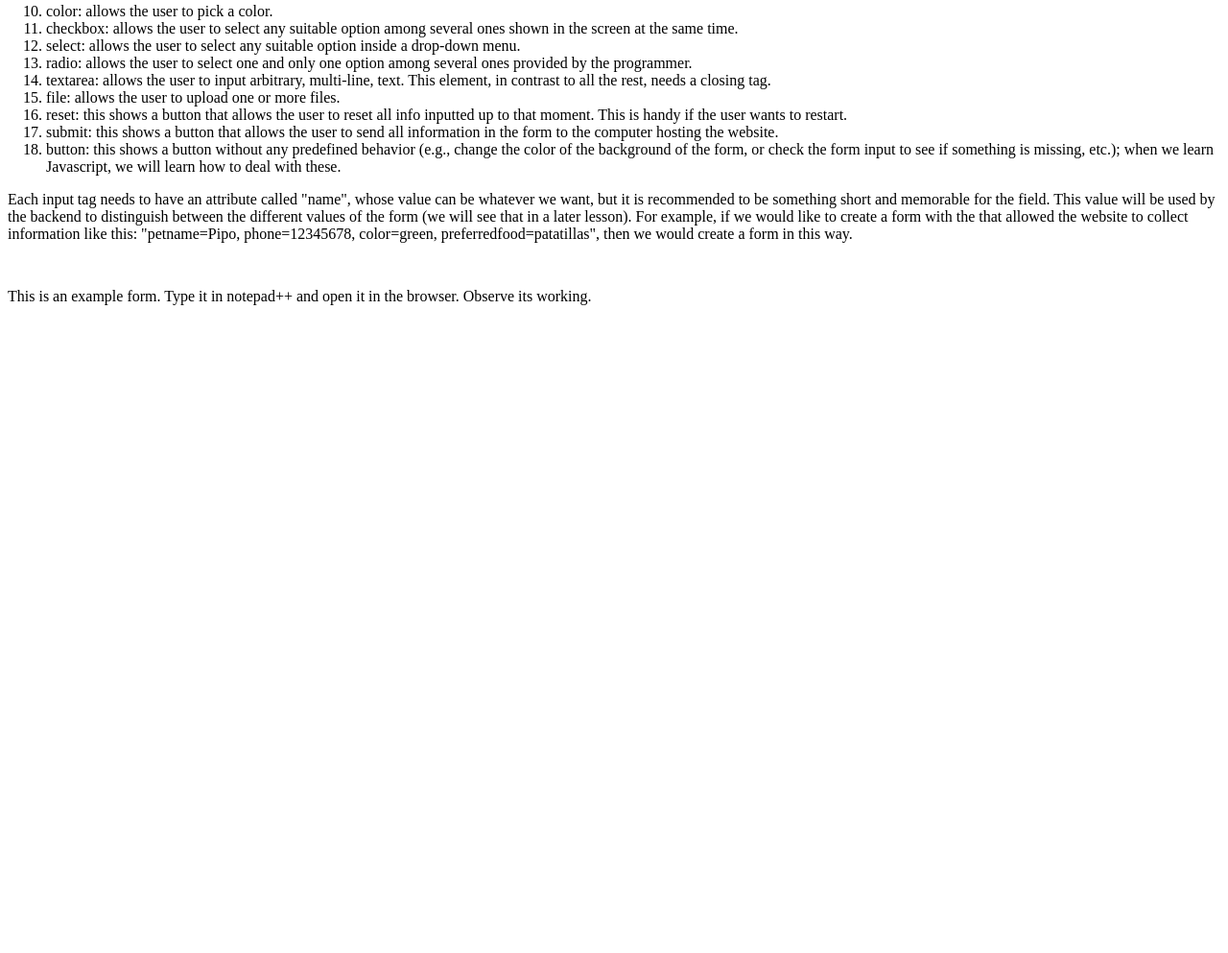
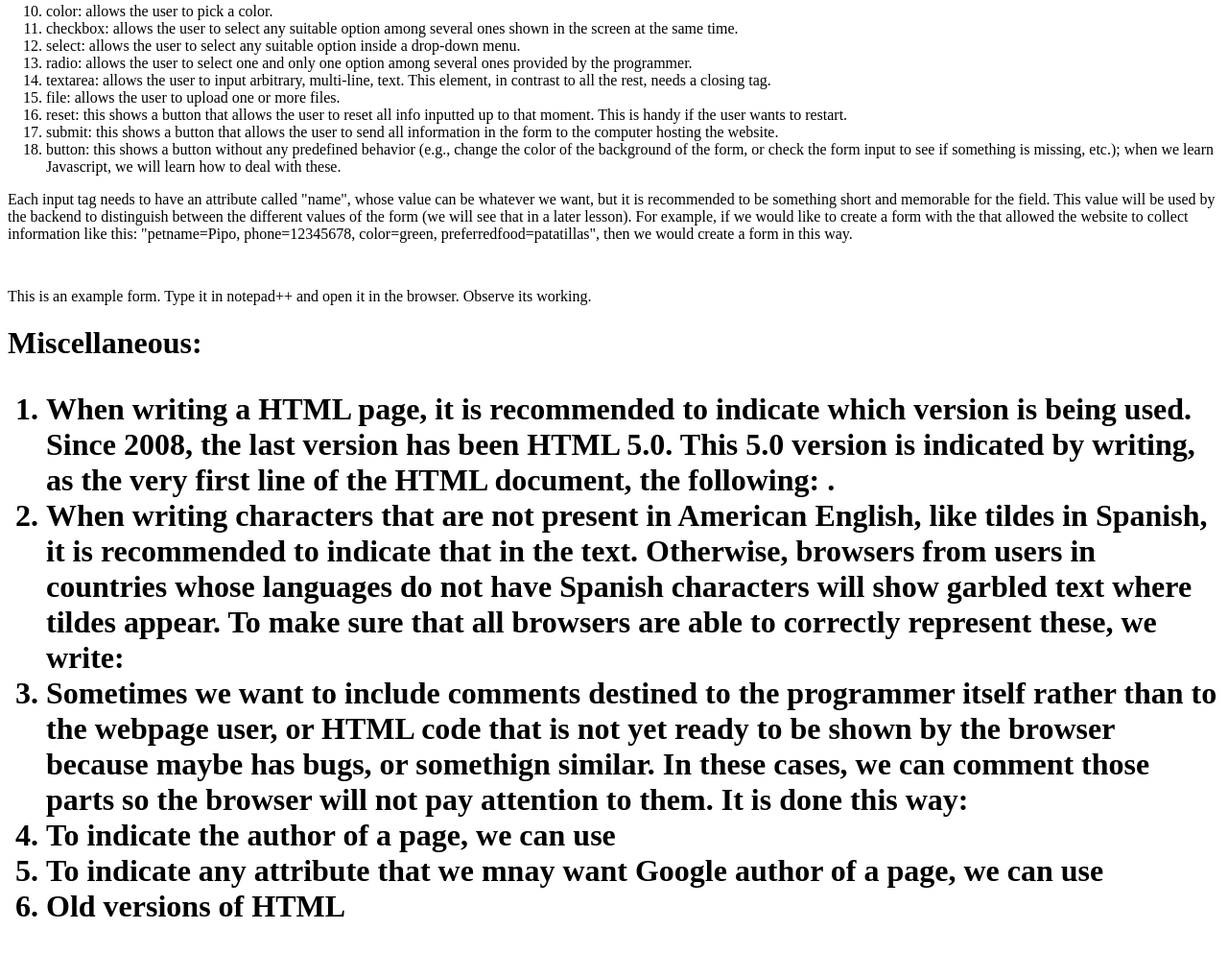
Before and after one commit to arcadelandia/web_course, a plain HTML site: page 003_inputting_information.html in a window 1280 px wide. Shown: the part 657-1650 px from the top of the page at 96% size. Before the commit the page ends 983 px from the top, so only its background shows below. Drawn offline with Linux system fonts and the light colour scheme.

Commit message:
Update 003_inputting_information.html

```diff
--- a/003_inputting_information.html
+++ b/003_inputting_information.html
@@ -101,3 +101,26 @@ The HTML tag that creates a form is <form>. It usually contains one or more inpu
     </pre>
   </p>
   This is an example form. Type it in notepad++ and open it in the browser. Observe its working.
+
+
+  <h1> Miscellaneous:
+    <ol>
+      <li>When writing a HTML page, it is recommended to indicate which version is being used.
+        Since 2008, the last version has been HTML 5.0.
+        This 5.0 version is indicated by writing, as the very first line of the HTML document, the following:
+        <!doctype html>.
+      </li>
+      <li>When writing characters that are not present in American English, like tildes in Spanish, it is recommended
+      to indicate that in the text. Otherwise, browsers from users in countries whose languages do not have Spanish characters
+      will show garbled text where tildes appear. To make sure that all browsers are able to correctly represent these, we write:
+      <meta charset="utf-8">
+      </li>
+      <li>Sometimes we want to include comments destined to the programmer itself rather than to the webpage user,
+        or HTML code that is not yet ready to be shown by the browser because maybe has bugs, or somethign similar. In these
+      cases, we can comment those parts so the browser will not pay attention to them. It is done this way:
+      <!-- blabla bla bla -->
+      </li>
+      <li>To indicate the author of a page, we can use <meta name="author" content="paco y pipo"></li>
+      <li>To indicate any attribute that we mnay want Google  author of a page, we can use <meta name="author" content="paco y pipo"></li>
+      <li>Old versions of HTML</li>
+    </ol>
```
